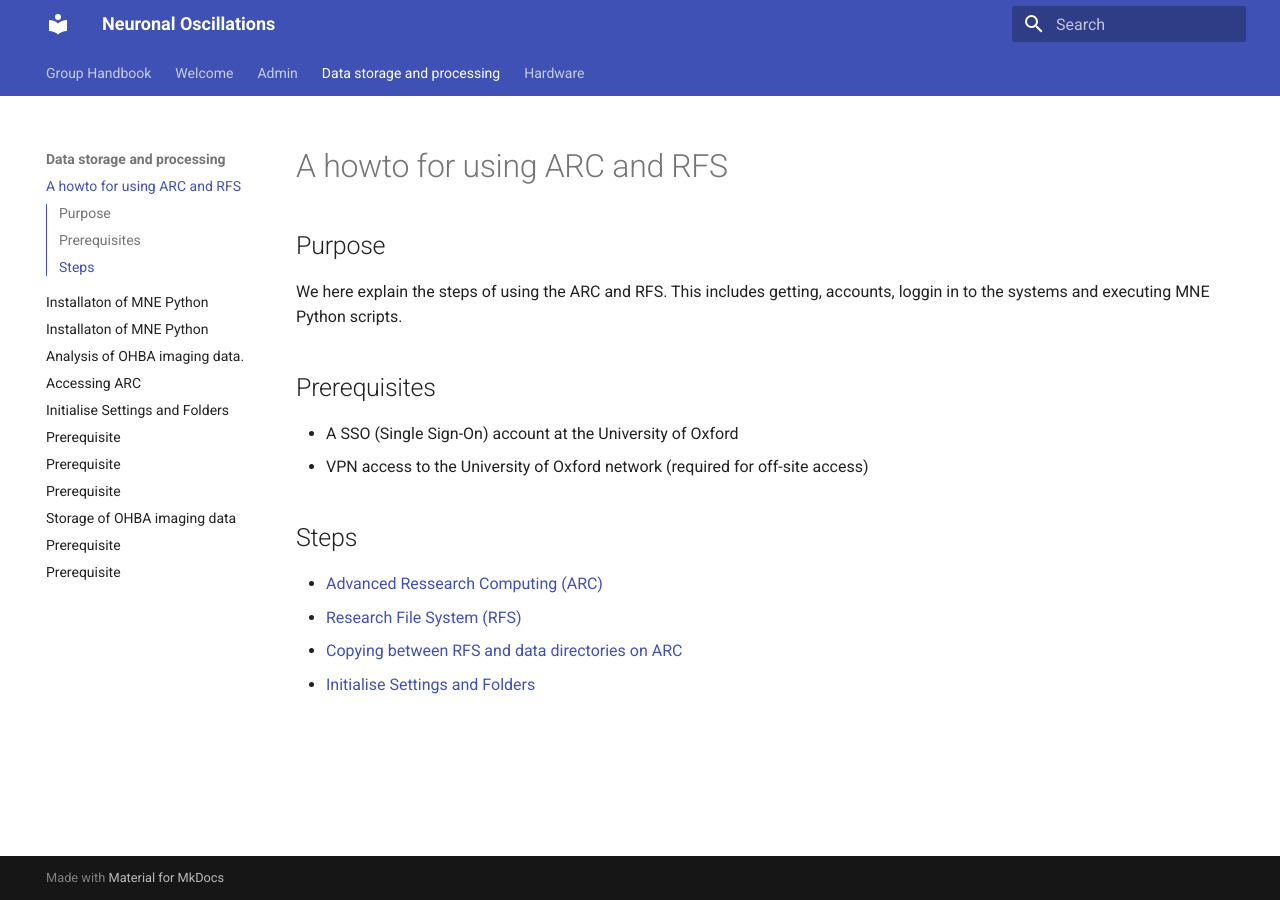
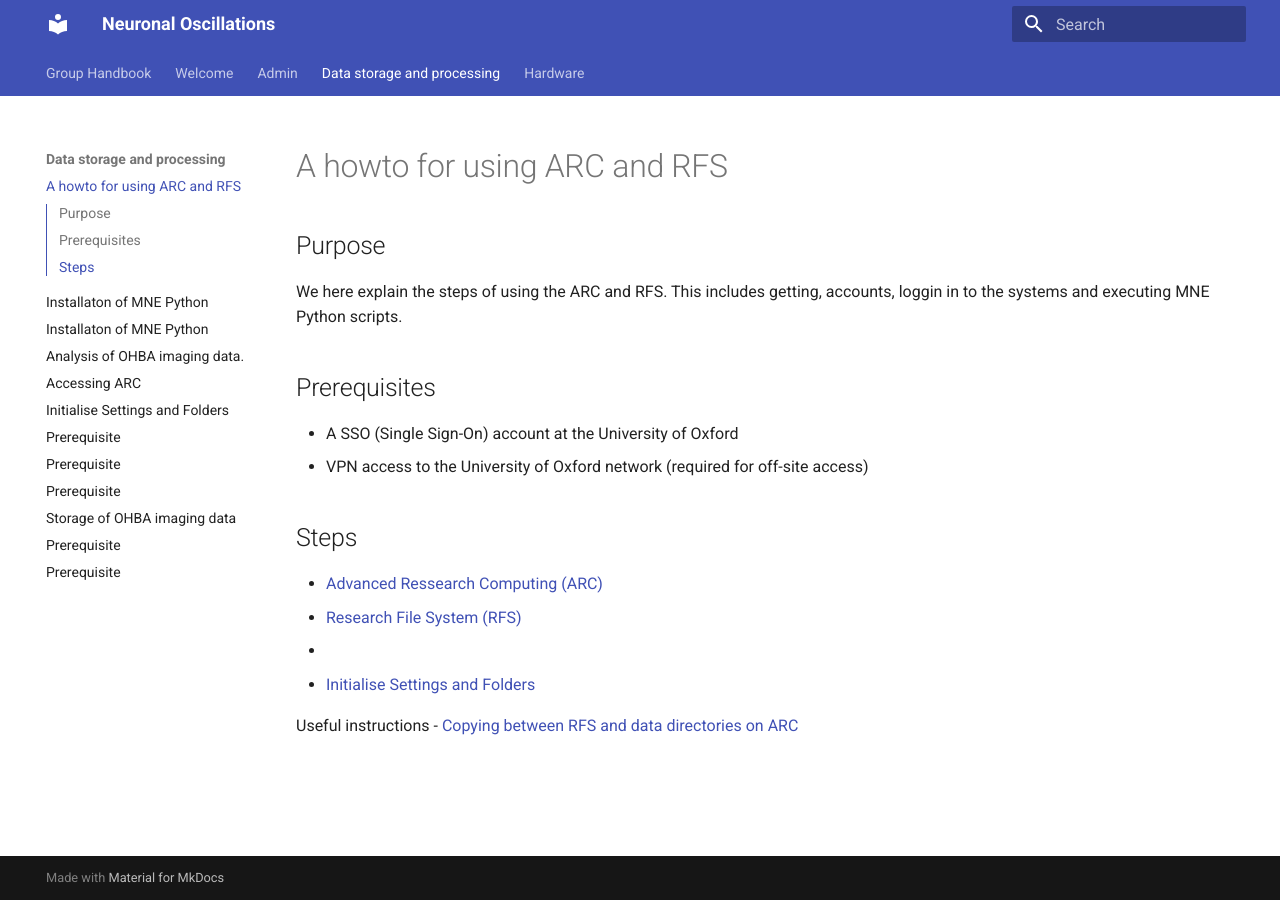
Before and after one commit to Neuronal-Oscillations/group-handbook, an MkDocs documentation site: the page built from docs/data_storage_and_processing/README.md, in a window 1280 px wide. Built offline with MkDocs 1.6.1 and Material for MkDocs 9.7.7, drawn with Linux system fonts in a browser that asks for light colours.

Commit message:
Update README.md

```diff
--- a/docs/data_storage_and_processing/README.md
+++ b/docs/data_storage_and_processing/README.md
@@ -11,5 +11,9 @@ We here explain the steps of using the ARC and RFS. This includes getting, accou
 
 - [Advanced Ressearch Computing (ARC)](https://github.com/Neuronal-Oscillations/group-handbook/edit/main/docs/data_storage_and_processing/accessing_ARC.md)
 - [Research File System (RFS)](https://github.com/Neuronal-Oscillations/group-handbook/blob/main/docs/data_storage_and_processing/storage.md)
+-
+- [Initialise Settings and Folders](https://github.com/Neuronal-Oscillations/group-handbook/blob/main/docs/data_storage_and_processing/initialise.md)
+
+
+Useful instructions
 - [Copying between RFS and data directories on ARC](https://github.com/Neuronal-Oscillations/group-handbook/blob/main/docs/data_storage_and_processing/RFS_to_ARC_data_transfer.md)
-- [Initialise Settings and Folders](https://github.com/Neuronal-Oscillations/group-handbook/blob/main/docs/data_storage_and_processing/initialise.md)
```
